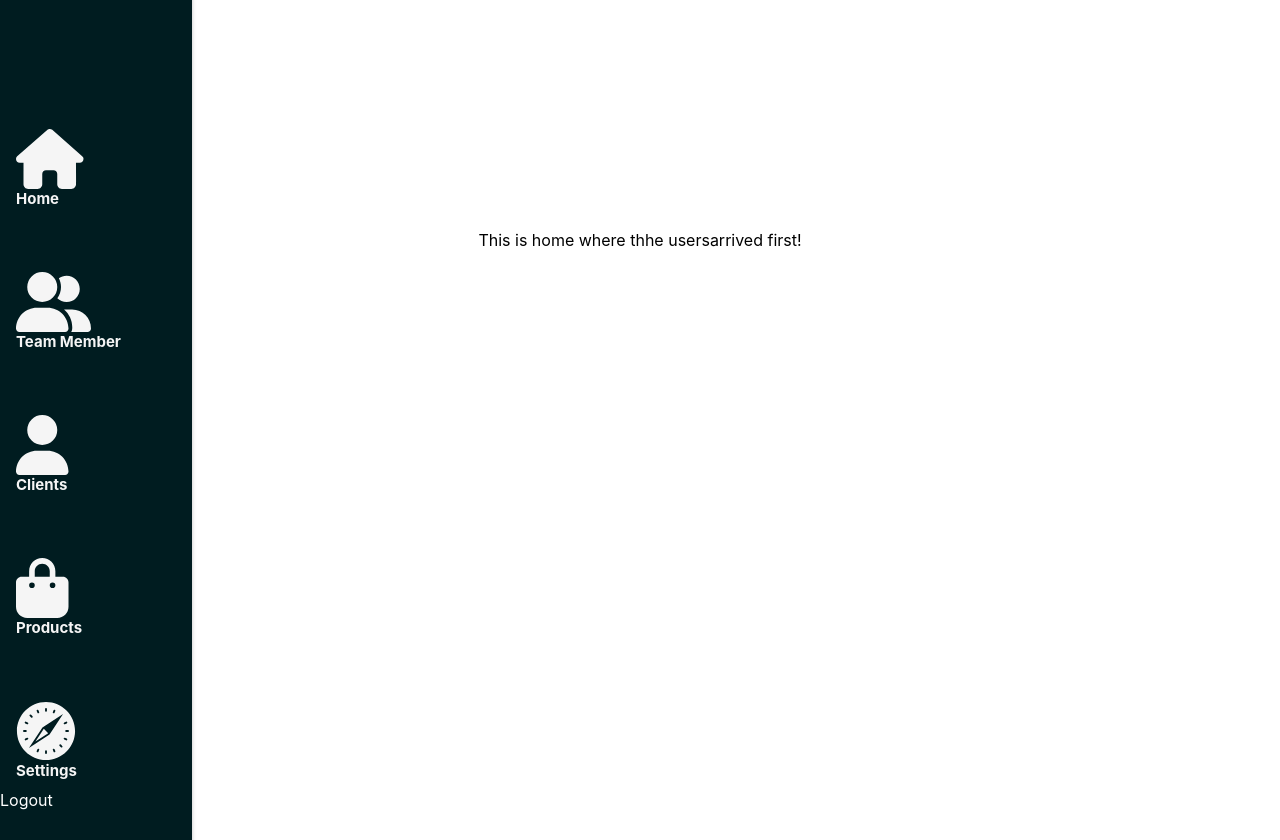
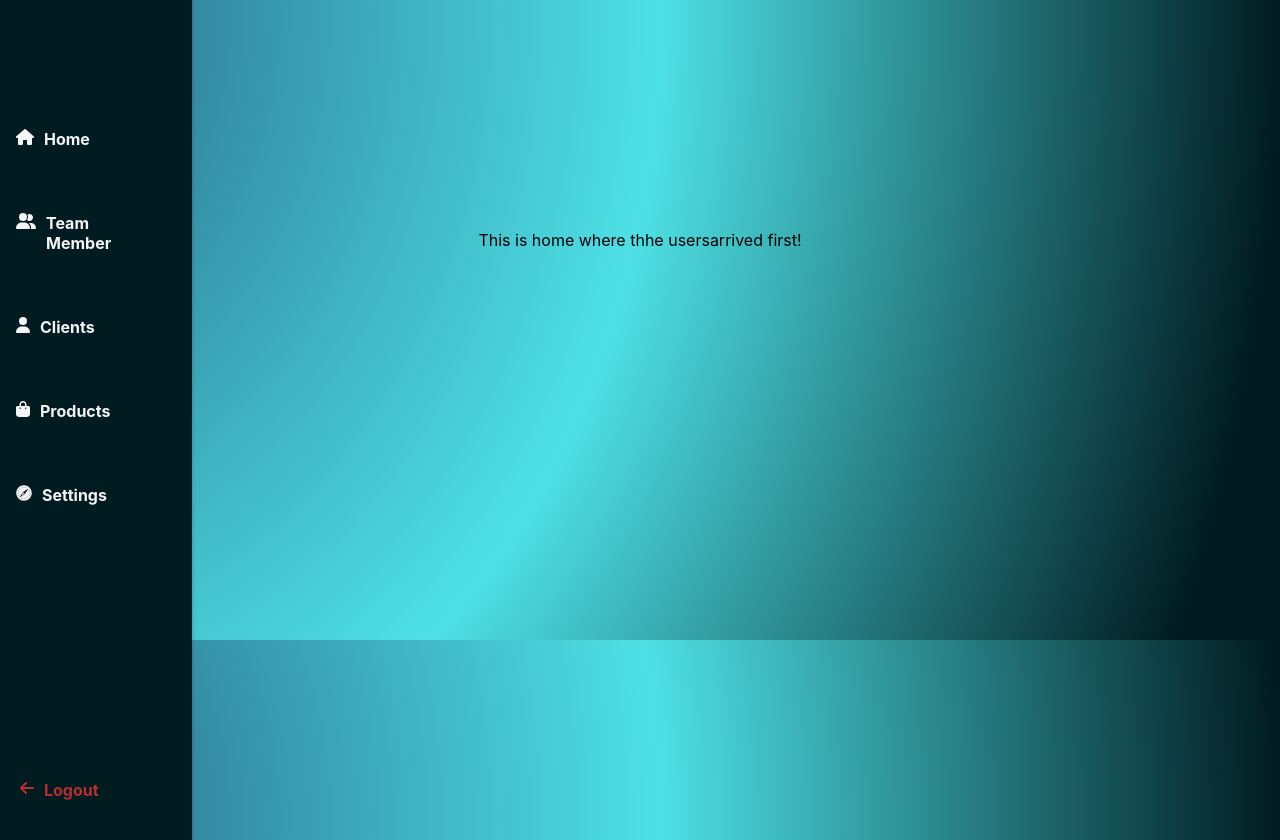
Before and after one commit to rajiss-ctrl/sh-group-16-dashboard, a React (Create React App) app: page / in a window 1280 px wide. Shown: the part 160-1000 px from the top of the page. Built offline with nearby package versions, Linux system fonts and the light colour scheme.

Commit message:
team member page, navbar and side bar

```diff
--- a/src/App.css
+++ b/src/App.css
@@ -3,3 +3,8 @@
   padding: 0;
   box-sizing: border-box;
 }
+body{
+    background: radial-gradient(100% 197.75% at 0% 22.22%, #296687 0%, #4DE0E5 51.56%, #001C20 100%)
+        /* warning: gradient uses a rotation that is not supported by CSS and may not behave as expected */
+        , #FFFFFF;
+}
--- a/src/App.js
+++ b/src/App.js
@@ -14,7 +14,7 @@ function App() {
   return (
     <div className="App">
 
-    <Sidebar/>
+        <Sidebar/>
       <Routes>
         <Route path="/" element={<Layout/>}>
             <Route path='/' element={<Home/>}/>
--- a/src/components/sidebar/Sidebar.css
+++ b/src/components/sidebar/Sidebar.css
@@ -32,14 +32,41 @@ nav ul .nav-list{
 nav ul .nav-list a{
     text-decoration: none;
     list-style: none;
-
-    width: 114px;
+    width: 140px;
     font-family: 'Inter';
     font-style: normal;
     font-weight: 700;
-    font-size: 15px;
+    font-size: 16px;
     color: #F5F5F5;
 }
 nav ul .nav-list a p{
 margin-bottom: 64px;
 }
+.nav-list .home,
+ .nav-list .group,
+ .nav-list .user,
+  .nav-list .shop,
+   .nav-list .setting,
+    .logout{
+    display: flex;
+}
+.nav-list .home-icon,
+ .nav-list .group-icon,
+  .nav-list .user-icon,
+   .nav-list  .shop-icon,
+    .nav-list .setting-icon, .logout-icon{
+    margin-right: 10px;
+}
+
+ .logout-wrapper a{
+     position: absolute;
+     bottom: 40px;
+     left: 20px;
+    text-decoration: none;
+    width: 140px;
+    font-family: 'Inter';
+    font-style: normal;
+    font-weight: 700;
+    font-size: 16px;
+    color: rgb(183, 46, 46);
+}
--- a/src/components/sidebar/Sidebar.js
+++ b/src/components/sidebar/Sidebar.js
@@ -3,7 +3,7 @@ import { Link } from 'react-router-dom'
 import { FontAwesomeIcon } from '@fortawesome/react-fontawesome';
 
 import './Sidebar.css'
-import { faBagShopping, faHome,  faUser, faUserGroup } from '@fortawesome/free-solid-svg-icons';
+import { faArrowCircleLeft, faArrowLeft, faBagShopping, faHome,  faUser, faUserGroup } from '@fortawesome/free-solid-svg-icons';
 import { faSafari } from '@fortawesome/free-brands-svg-icons';
 
 
@@ -16,16 +16,15 @@ const Sidebar = () => {
         <Link to="/dashboard"><h4>Dashboard</h4></Link>
         </div>
        <div className="nav-list">
-        <Link to="/"><FontAwesomeIcon icon={faHome} className="fa-4x css"></FontAwesomeIcon><p>Home</p></Link>
-        <Link to="/teammember" ><FontAwesomeIcon icon={faUserGroup} className="fa-4x css"></FontAwesomeIcon><p>Team Member</p></Link>
-        <Link to="/clients" ><FontAwesomeIcon icon={faUser} className="fa-4x css"></FontAwesomeIcon><p>Clients</p></Link>
-        <Link to="/products" ><FontAwesomeIcon icon={faBagShopping} className="fa-4x css"></FontAwesomeIcon><p>Products</p></Link>
-        <Link to="/settings" ><FontAwesomeIcon icon={faSafari} className="fa-4x css"></FontAwesomeIcon><p>Settings</p></Link>
-        {/* <Link to="/login" ><p>Login</p></Link> */}
+        <Link to="/" className="home"><FontAwesomeIcon icon={faHome} className="fa-1x home-icon"></FontAwesomeIcon><p>Home</p></Link>
+        <Link to="/teammember" className="group" ><FontAwesomeIcon icon={faUserGroup} className="fa-1x group-icon"></FontAwesomeIcon><p>Team Member</p></Link>
+        <Link to="/clients" className='user' ><FontAwesomeIcon icon={faUser} className="fa-1x user-icon"></FontAwesomeIcon><p>Clients</p></Link>
+        <Link to="/products" className='shop' ><FontAwesomeIcon icon={faBagShopping} className="fa-1x shop-icon"></FontAwesomeIcon><p>Products</p></Link>
+        <Link to="/settings" className='setting'><FontAwesomeIcon icon={faSafari} className="fa-1x setting-icon"></FontAwesomeIcon><p>Settings</p></Link>
        </div>
 
-       <div style={{color:'white', position:'absolute', bottom:'30px'}}>
-         <p>Logout</p>
+       <div className='logout-wrapper'>
+         <Link to='home' className='logout'><FontAwesomeIcon icon={faArrowLeft} className="fa-1x logout-icon"></FontAwesomeIcon><p>Logout</p></Link>
        </div>
       </ul>
     </nav>
--- a/src/pages/css/TeamMember.css
+++ b/src/pages/css/TeamMember.css
@@ -1,26 +1,10 @@
 .team-member-container {
-    /* display: grid;
-        grid-template-columns: 20% 80%;*/
         margin-left: 200px;
     width: 85%;
     min-height: 1000px;
-    /* display: flex;
 
-    justify-content: center;
-    align-items: center;  */
-    background: radial-gradient(100% 197.75% at 0% 22.22%, #296687 0%, #4DE0E5 51.56%, #001C20 100%)
-            /* warning: gradient uses a rotation that is not supported by CSS and may not behave as expected */
-     , #FFFFFF;
 }
-/* .projects {
-    display: grid;
-    grid-template-columns: repeat(3, 1fr);
-}
-.project-one {
-    grid-row: 1/ 7;
-    grid-column: 1/2;
-    background: #2351DC;
-} */
+
 main{
     display: flex;
     justify-content: center;
@@ -32,7 +16,6 @@ main{
     margin: 170px 0 100px 0;
 }
 .members{
-
     padding-bottom: 20px;
     width: 1000px;
     height: 775px;
@@ -105,10 +88,7 @@ font-style: normal;
 font-weight: 400;
 font-size: 12px;
 line-height: 15px;
-/* identical to box height */
-
-
-    color: #17585C;
+color: #17585C;
 }
  .members .members-info .member-one .info ol{
     display: flex;
@@ -123,7 +103,6 @@ line-height: 15px;
     font-weight: 400;
     font-size: 12px;
     line-height: 15px;
-    /* identical to box height */
     color: #17585C;
 }
 .members .members-info .member-one .info ol li.email{
```
